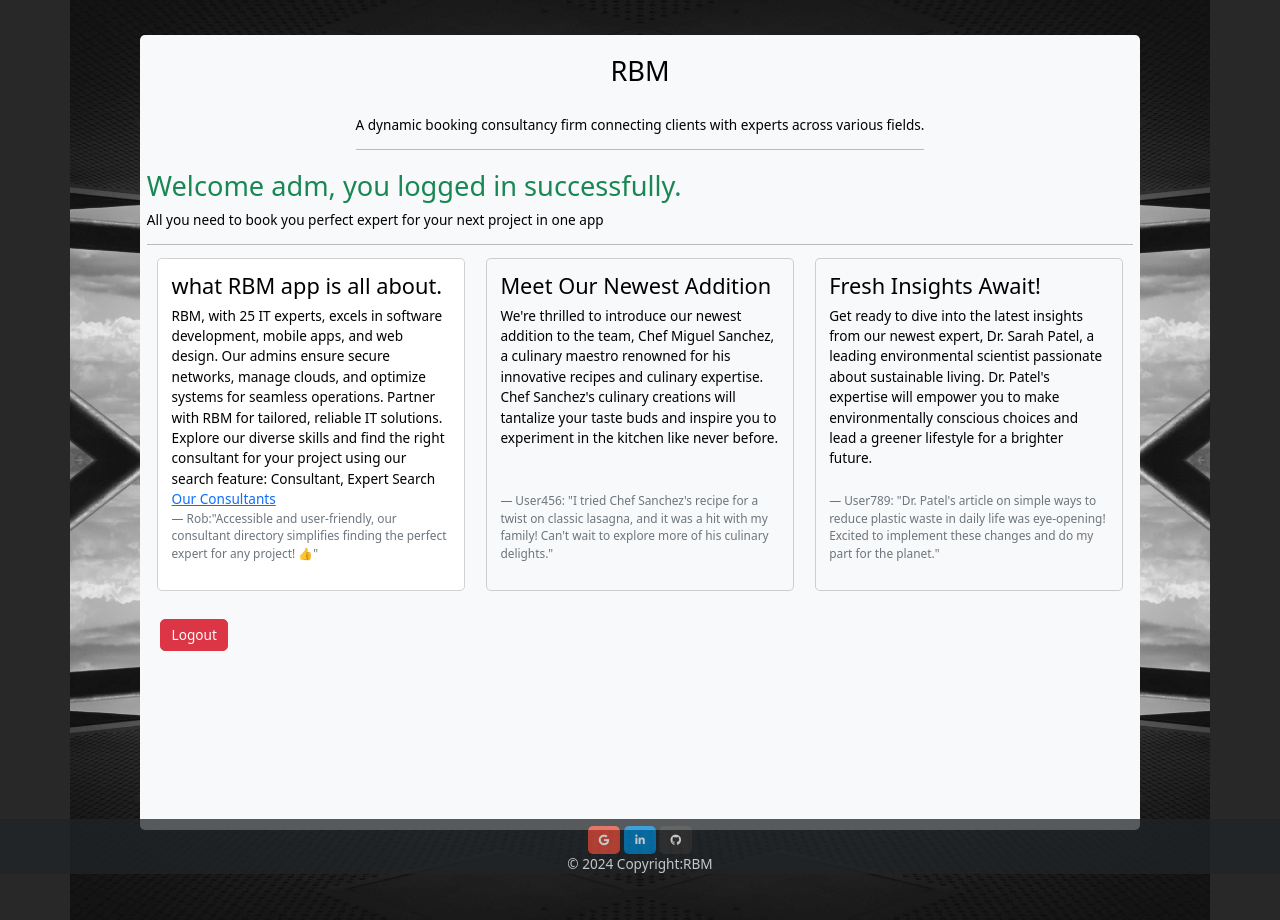
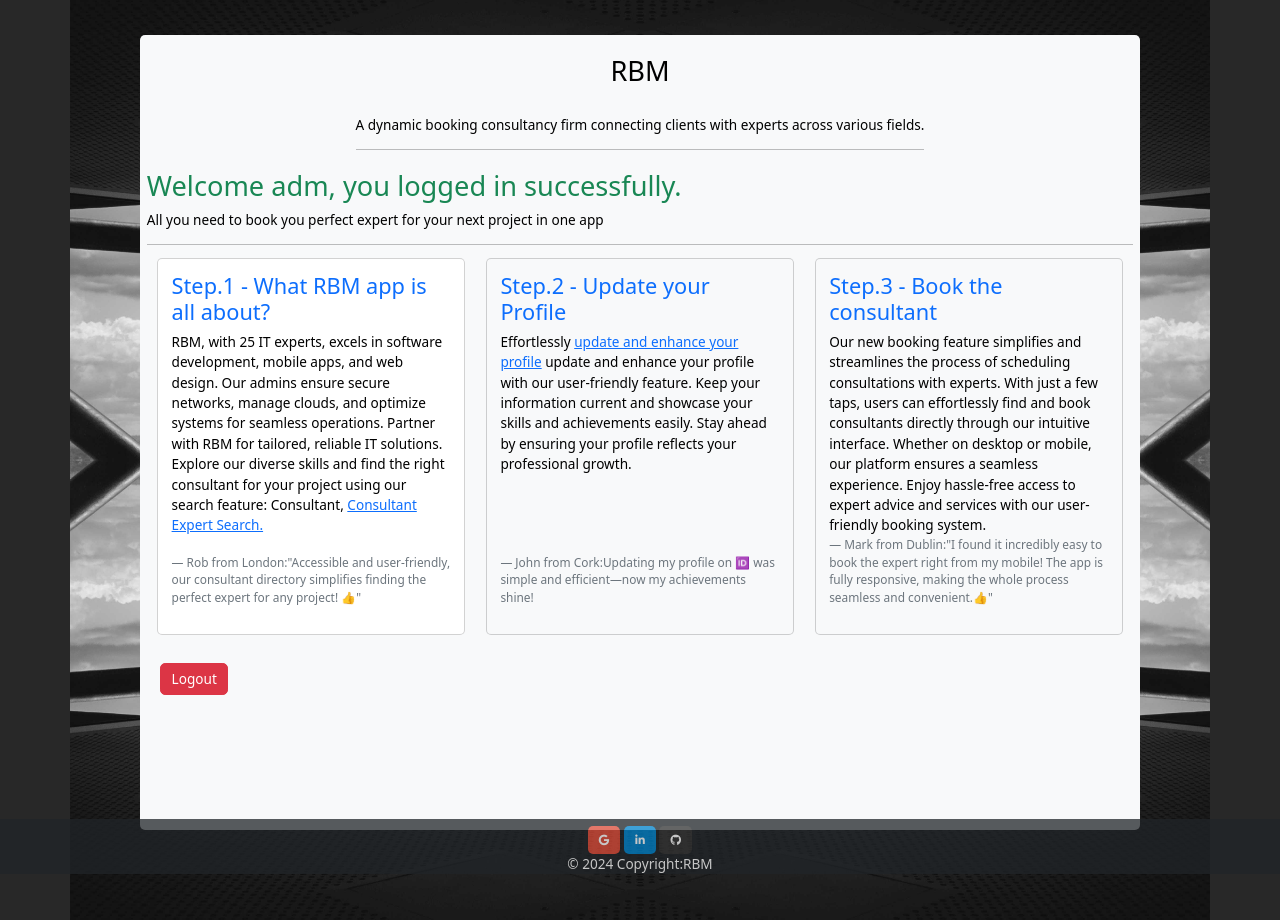
Before and after one commit to Jean7667/RBM_APP, a Django app: page / in a window 1280 px wide. Shown: the part 46-966 px from the top of the page. Run offline with Django 5.2, Linux system fonts and the light colour scheme; a user stored in the database is signed in; some libraries are stand-ins or nearby versions.

Commit message:
changed testimony and added extra emojis

```diff
--- a/user_app/templates/home.html
+++ b/user_app/templates/home.html
@@ -27,26 +27,16 @@
           <p>All you need to book you perfect expert for your next project in one app</p>
           <hr>
           <div class="row m-0 w-100 justify-content-center">
-            <!-- Card 1: Welcome New Experts! -->
+            <!-- Card 1: Step1! -->
             <div class="col-sm-4 mb-3">
               <div class="card">
                 <div class="card-body">
-                  <h2 class="card-title">what RBM app is all about.</h2>
-                  <p class="card-text">RBM, with 25 IT experts, excels in software development, mobile apps, and web design. Our admins ensure secure networks, manage clouds, and optimize systems for seamless operations. Partner with RBM for tailored, reliable IT solutions. Explore our diverse skills and find the right consultant for your project using our search feature: Consultant, Expert Search
-                    <a href="{% url 'list_expert' %}" class="stretched-link text-primary">Our Consultants </a>
+                  <h2 class="card-title text-primary">Step.1 - What RBM app is all about?</h2>
+                  <p class="card-text">RBM, with 25 IT experts, excels in software development, mobile apps, and web design. Our admins ensure secure networks, manage clouds, and optimize systems for seamless operations. Partner with RBM for tailored, reliable IT solutions. Explore our diverse skills and find the right consultant for your project using our search feature: Consultant,
+                    <a href="{% url 'list_expert' %}" class="text-primary">Consultant Expert Search.</a>
                     </p>
-                  <p class="blockquote-footer">Rob:"Accessible and user-friendly, our consultant directory simplifies finding the perfect expert for any project! 👍"
+                  <p class="blockquote-footer">Rob from London:"Accessible and user-friendly, our consultant directory simplifies finding the perfect expert for any project! 👍"
                   </p>
-                </div>
-              </div>
-            </div>
-            <!-- Card 2: Meet Our Newest Addition -->
-            <div class="col-sm-4 mb-3">
-              <div class="card bg-light">
-                <div class="card-body">
-                  <h2 class="card-title">Meet Our Newest Addition</h2>
-                  <p class="card-text">We're thrilled to introduce our newest addition to the team, Chef Miguel Sanchez, a culinary maestro renowned for his innovative recipes and culinary expertise. Chef Sanchez's culinary creations will tantalize your taste buds and inspire you to experiment in the kitchen like never before.</p>
-                  <p class="blockquote-footer">User456: "I tried Chef Sanchez's recipe for a twist on classic lasagna, and it was a hit with my family! Can't wait to explore more of his culinary delights."</p>
                 </div>
               </div>
             </div>
@@ -54,9 +44,19 @@
             <div class="col-sm-4 mb-3">
               <div class="card bg-light">
                 <div class="card-body">
-                  <h2 class="card-title">Fresh Insights Await!</h2>
-                  <p class="card-text">Get ready to dive into the latest insights from our newest expert, Dr. Sarah Patel, a leading environmental scientist passionate about sustainable living. Dr. Patel's expertise will empower you to make environmentally conscious choices and lead a greener lifestyle for a brighter future.</p>
-                  <p class="blockquote-footer">User789: "Dr. Patel's article on simple ways to reduce plastic waste in daily life was eye-opening! Excited to implement these changes and do my part for the planet."</p>
+                  <h2 class="card-title text-primary">Step.2 - Update your Profile</h2>
+                  <p class="card-text">Effortlessly <a href="{% url 'customer_profile' %}">update and enhance your profile</a> update and enhance your profile with our user-friendly feature. Keep your information current and showcase your skills and achievements easily. Stay ahead by ensuring your profile reflects your professional growth.</p>
+                  <p class="blockquote-footer">John from Cork:Updating my profile on 🆔 was simple and efficient—now my achievements shine!</p>
+                </div>
+              </div>
+            </div>
+             <!-- Card 2: Meet Our Newest Addition -->
+             <div class="col-sm-4 mb-3">
+              <div class="card bg-light">
+                <div class="card-body">
+                  <h2 class="card-title text-primary">Step.3 - Book the consultant</h2>
+                  <p class="card-text">Our new booking feature simplifies and streamlines the process of scheduling consultations with experts. With just a few taps, users can effortlessly find and book consultants directly through our intuitive interface. Whether on desktop or mobile, our platform ensures a seamless experience. Enjoy hassle-free access to expert advice and services with our user-friendly booking system.</p>
+                  <p class="blockquote-footer">Mark from Dublin:"I found it incredibly easy to book the expert right from my mobile! The app is fully responsive, making the whole process seamless and convenient.👍"</p>
                 </div>
               </div>
             </div>
```
